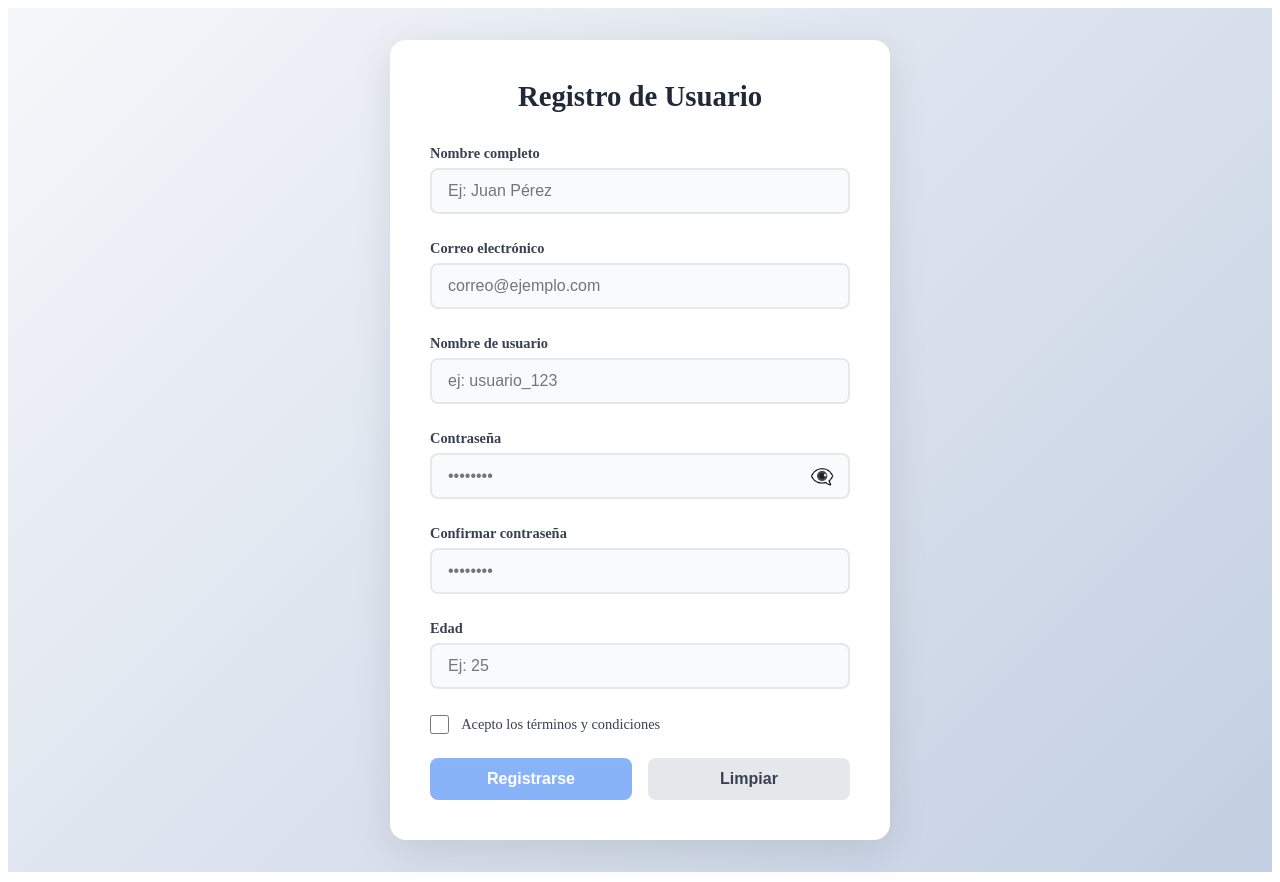
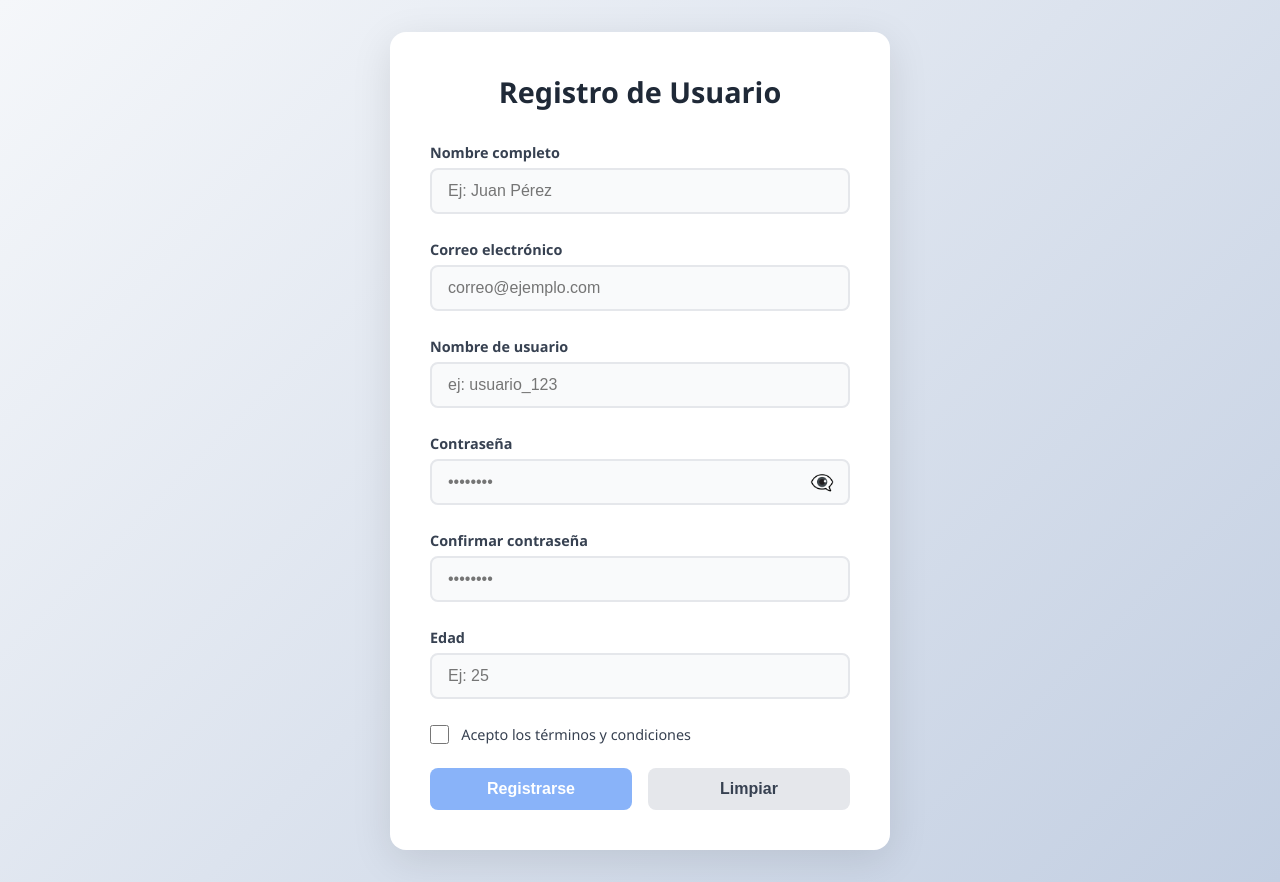
Before and after one commit to juanmorenaso15/reactive-forms, an Angular app: page / in a window 1280 px wide. Built offline with nearby package versions, Linux system fonts and the light colour scheme.

Commit message:
feat: agrego estilo goobaoles como los mageneres y a tioografia

```diff
--- a/src/styles.scss
+++ b/src/styles.scss
@@ -1 +1,11 @@
 /* You can add global styles to this file, and also import other style files */
+* {
+    margin: 0;
+    padding: 0;
+    box-sizing: border-box;
+}
+
+body {
+    font-family: 'Segoe UI', Tahoma, Geneva, Verdana, sans-serif;
+    background: #f5f7fa;
+}
```
Also changed, not shown: 1 other file (tests, documents, lock files or other folders).
